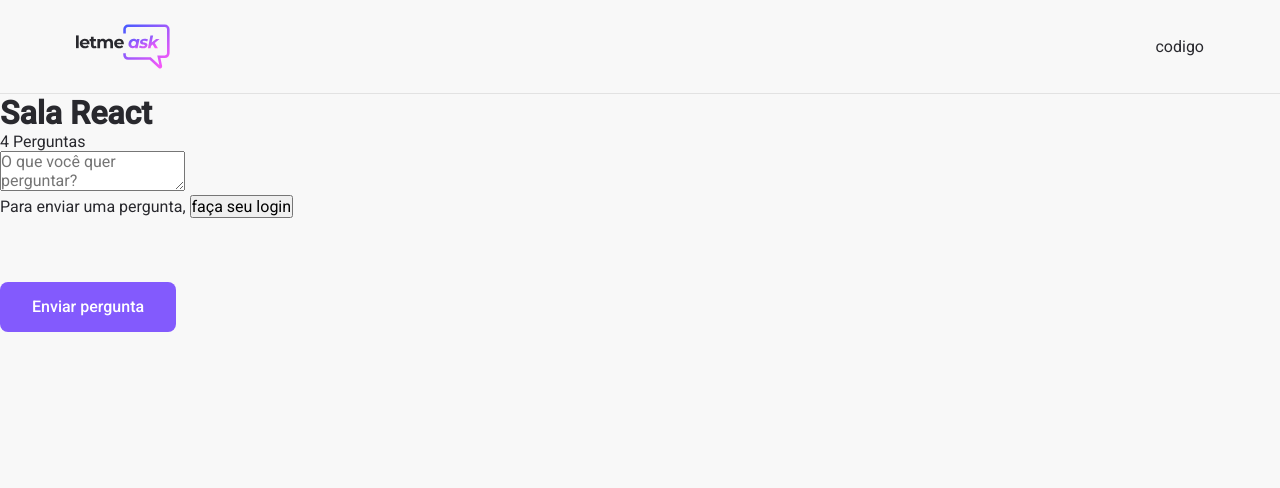
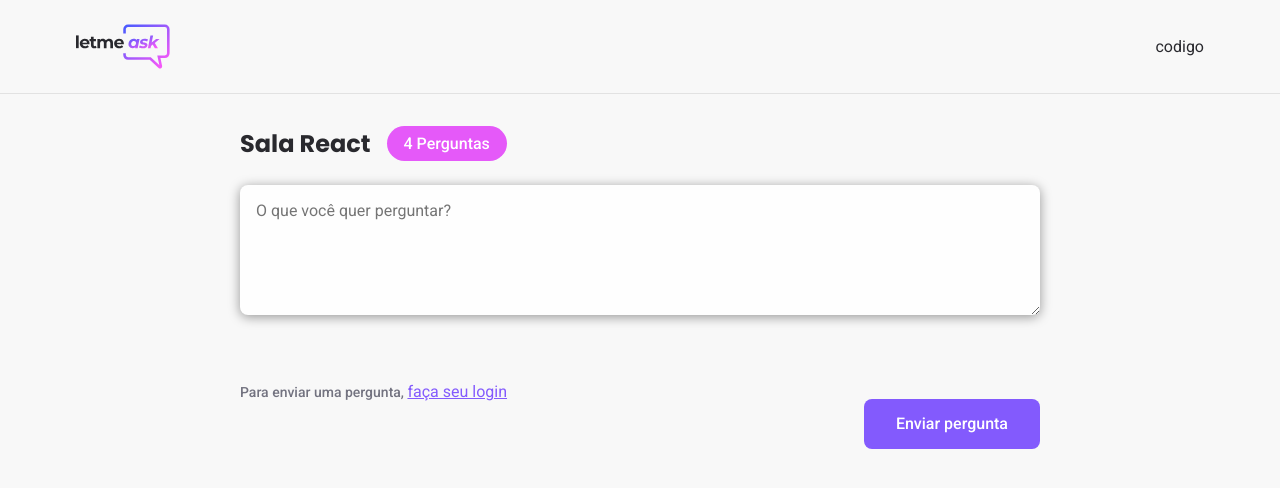
Before and after one commit to phlima3/LetmeAsk-App, a React (Create React App) app: page /rooms/1 in a window 1280 px wide. Shown: the top 488 px of the page. Built offline with nearby package versions, Linux system fonts and the light colour scheme; no server answers.

Commit message:
Room style partial finished

```diff
--- a/src/Styles/room.scss
+++ b/src/Styles/room.scss
@@ -16,7 +16,61 @@
     }
   }
   main {
-    max-height: 800px;
+    max-width: 800px;
     margin: 0 auto;
+
+    .room-title {
+      margin: 32px 0 24px;
+      display: flex;
+      align-items: center;
+
+      h1 {
+        font-family: "Poppins", sans-serif;
+        font-size: 24px;
+        color: #29292e;
+      }
+
+      span {
+        margin-left: 16px;
+        background: #e559f9;
+        border-radius: 9999px;
+        padding: 8px 17px;
+        color: #fff;
+        font-weight: 500;
+        font-size: 14;
+      }
+    }
+
+    form {
+      textarea {
+        width: 100%;
+        border: 0;
+        padding: 16px;
+        border-radius: 8px;
+        background: #fefefe;
+        box-shadow: 0 2px 12px rgba(0, 0, 0, 0.4);
+        resize: vertical;
+        min-height: 130px;
+      }
+      .form-footer {
+        display: flex;
+        justify-content: space-between;
+        align-items: center;
+        margin-top: 16px;
+
+        span {
+          font-weight: 500;
+          font-size: 14px;
+          color: #737380;
+
+          button {
+            background: transparent;
+            border: 0;
+            text-decoration: underline;
+            color: #835afd;
+          }
+        }
+      }
+    }
   }
 }
```
